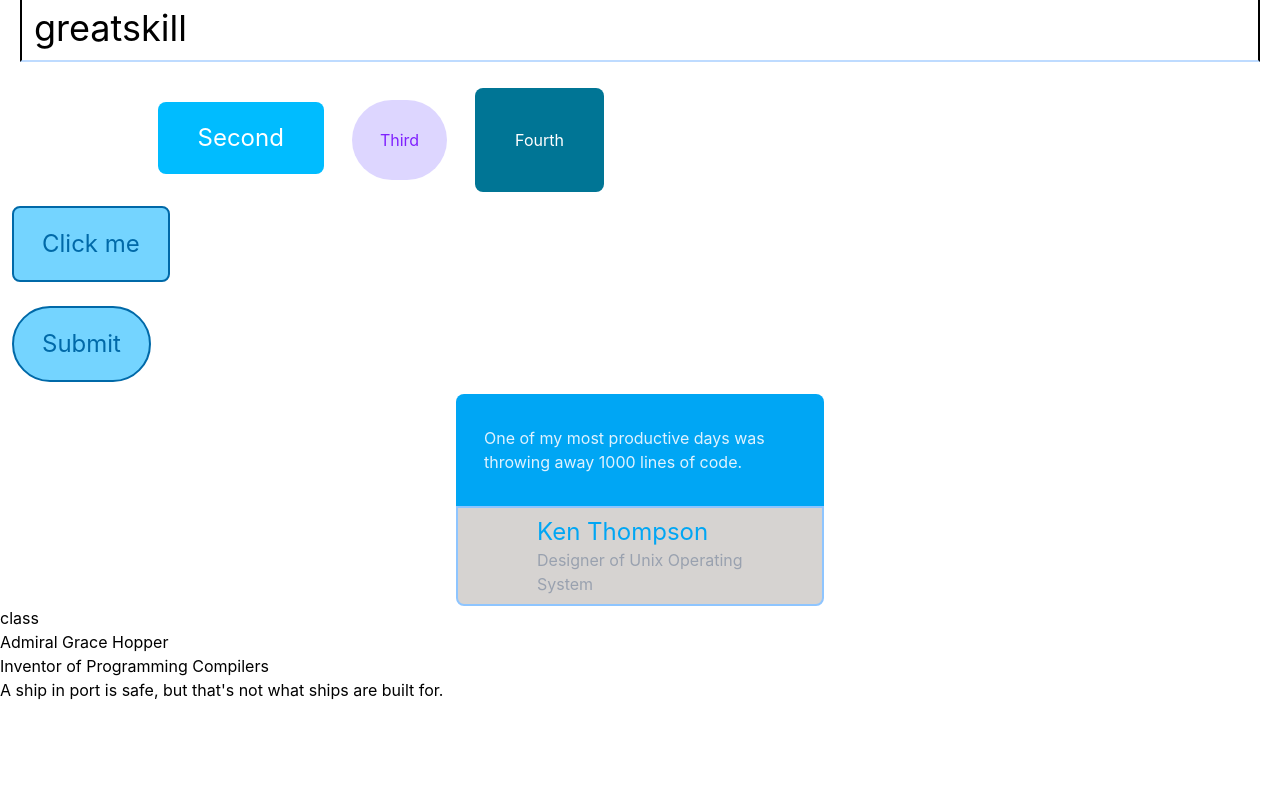
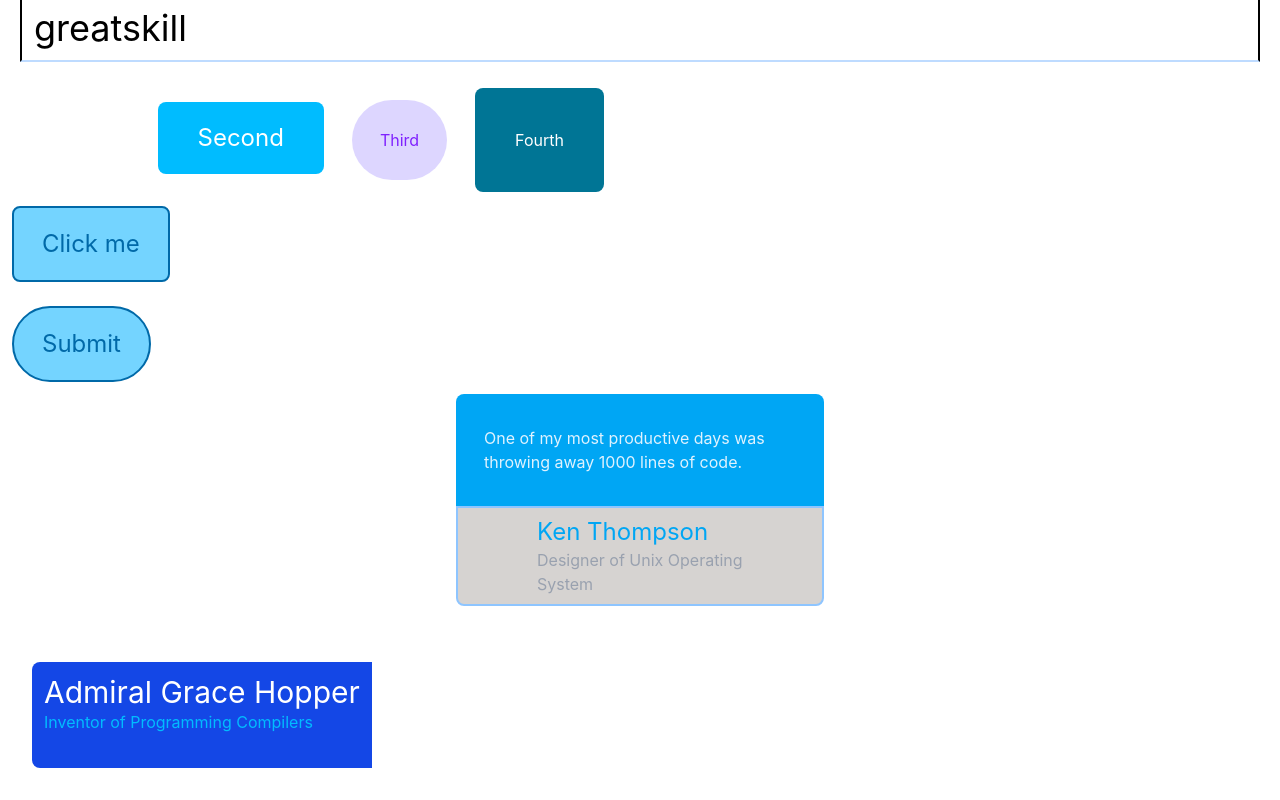
Before and after one commit to kingvirtuous/snap-react-tailwind, a React (Vite) app: page / in a window 1280 px wide. Shown: the part 270-1070 px from the top of the page. Before the commit the page ends 972 px from the top, so only its background shows below. Built offline with nearby package versions, Linux system fonts and the light colour scheme.

Commit message:
adding 2nd component

```diff
--- a/src/Quote2.jsx
+++ b/src/Quote2.jsx
@@ -3,12 +3,12 @@ import React from 'react'
 const Quote2 = (props) => {
   const {quote} = props;
   return (
-    <div> class
-      <div>
-        <div>{quote.author}</div>
-        <div>{quote.bio}</div>
+    <div className="flex mt-6 p-8">
+      <div className="bg-blue-700 p-3 rounded-tl-lg rounded-bl-lg">
+        <div className="text-white text-3xl">{quote.author}</div>
+        <div className="text-sky-400">{quote.bio}</div>
       </div>
-      <div>{quote.text}</div>
+      <div className="text-white px-4 py-10 border border-white rounded-r-full">{quote.text}</div>
     </div>
   )
 }
```
